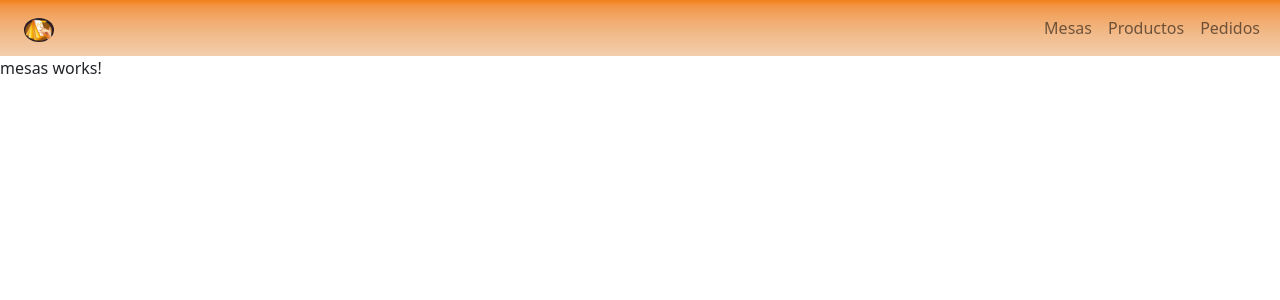
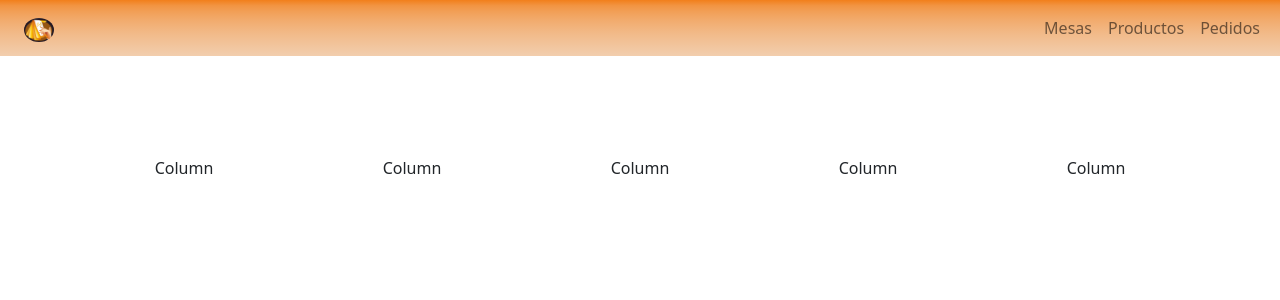
Before and after one commit to Daniel-M12/gestion-pedidos, an Angular app: page /mesas in a window 1280 px wide. Shown: the top 300 px of the page. Built offline with nearby package versions, Linux system fonts and the light colour scheme.

Commit message:
Iniciado con página mesas

```diff
--- a/src/app/app.component.scss
+++ b/src/app/app.component.scss
@@ -7,3 +7,9 @@
 .redondear{
     border-radius: 50%;
 }
+
+@media (min-width: 768px){
+    .collapse{
+        align-self: end;
+    }
+}
--- a/src/app/pages/mesas/mesas.component.html
+++ b/src/app/pages/mesas/mesas.component.html
@@ -1 +1,20 @@
-<p>mesas works!</p>
+
+<div class="container text-center mesas-container">
+    <div class="row">
+      <div class="col">
+        Column
+      </div>
+      <div class="col">
+        Column
+      </div>
+      <div class="col">
+        Column
+      </div>
+      <div class="col">
+        Column
+      </div>
+      <div class="col">
+        Column
+      </div>
+    </div>
+  </div>
--- a/src/app/pages/mesas/mesas.component.scss
+++ b/src/app/pages/mesas/mesas.component.scss
@@ -0,0 +1,3 @@
+.mesas-container{
+    padding-top: 100px;
+}
```
